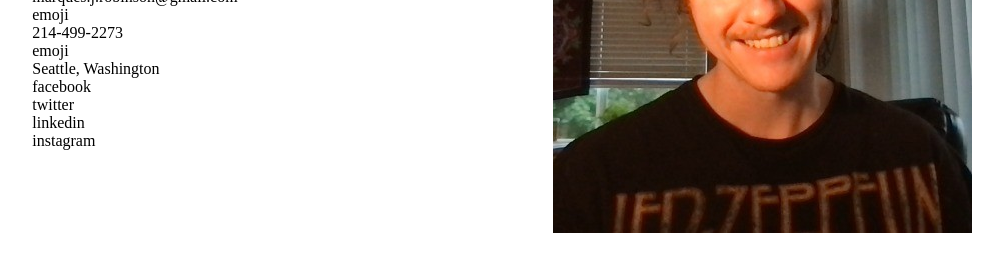
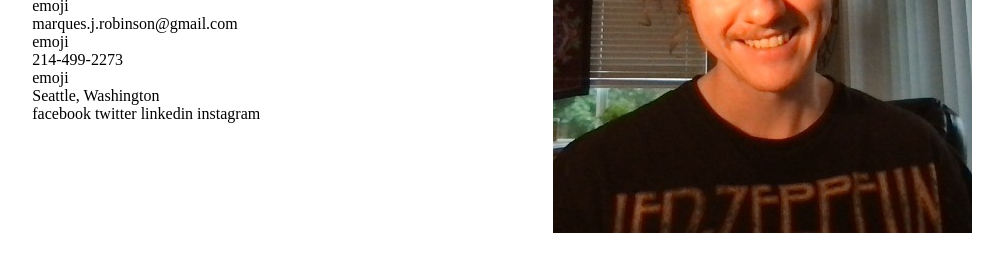
Before and after one commit to marques-j-robinson/Personal-Website, a plain HTML site: page index.html in a window 1280 px wide. Shown: the part 377-648 px from the top of the page, without its empty margins (138-1141 px from the left). Drawn offline with Linux system fonts and the light colour scheme.

Commit message:
Display social media icons horizontally.

```diff
--- a/index.html
+++ b/index.html
@@ -27,7 +27,7 @@
             <p>Seattle, Washington</p>
           </li>
         </ul>
-        <ul>
+        <ul class="social-media-icons">
           <li>facebook</li>
           <li>twitter</li>
           <li>linkedin</li>
--- a/style.css
+++ b/style.css
@@ -15,3 +15,7 @@ ul {
   justify-content: space-around;
   align-items: center;
 }
+
+.social-media-icons li {
+  display: inline;
+}
```
